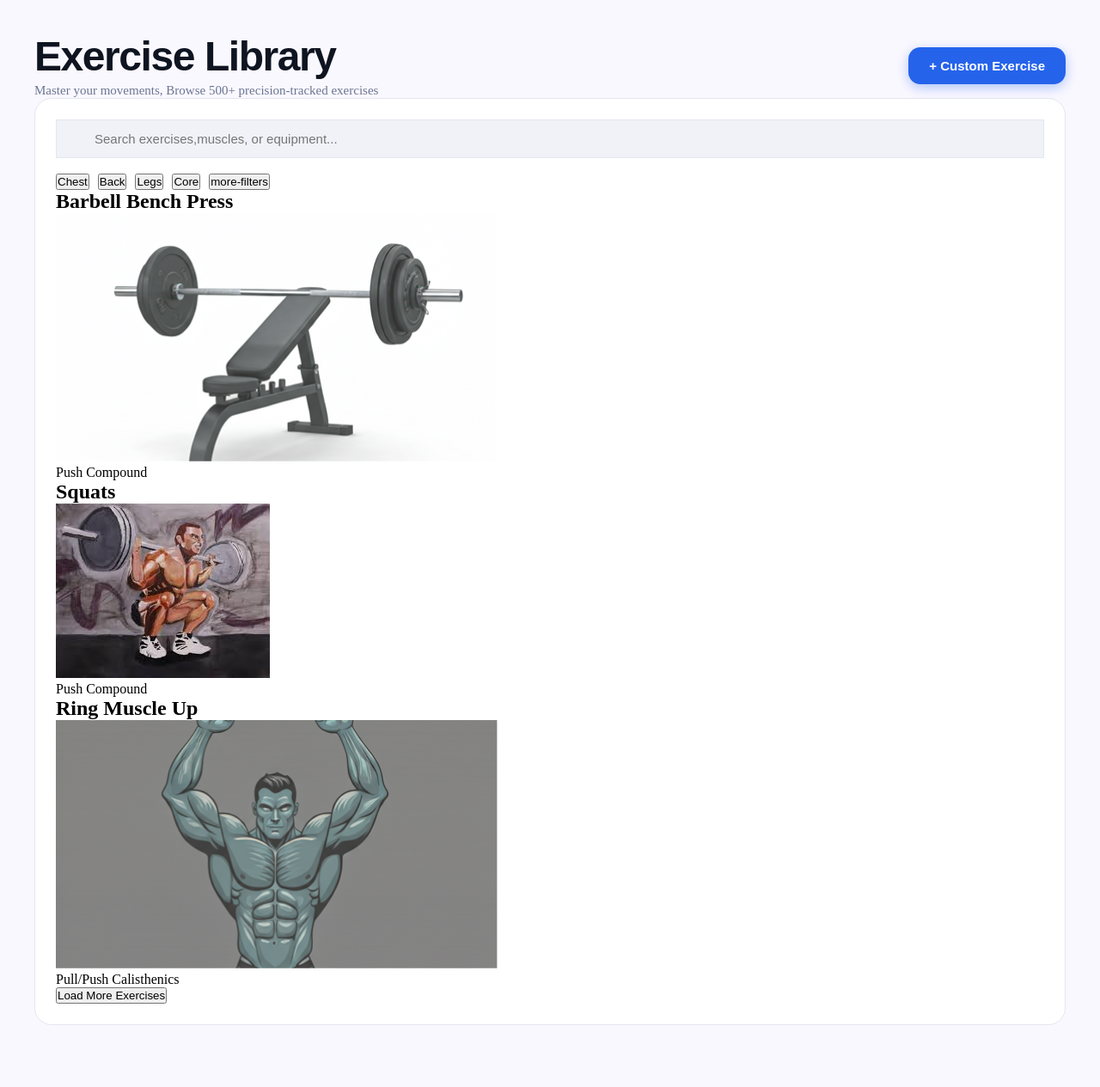
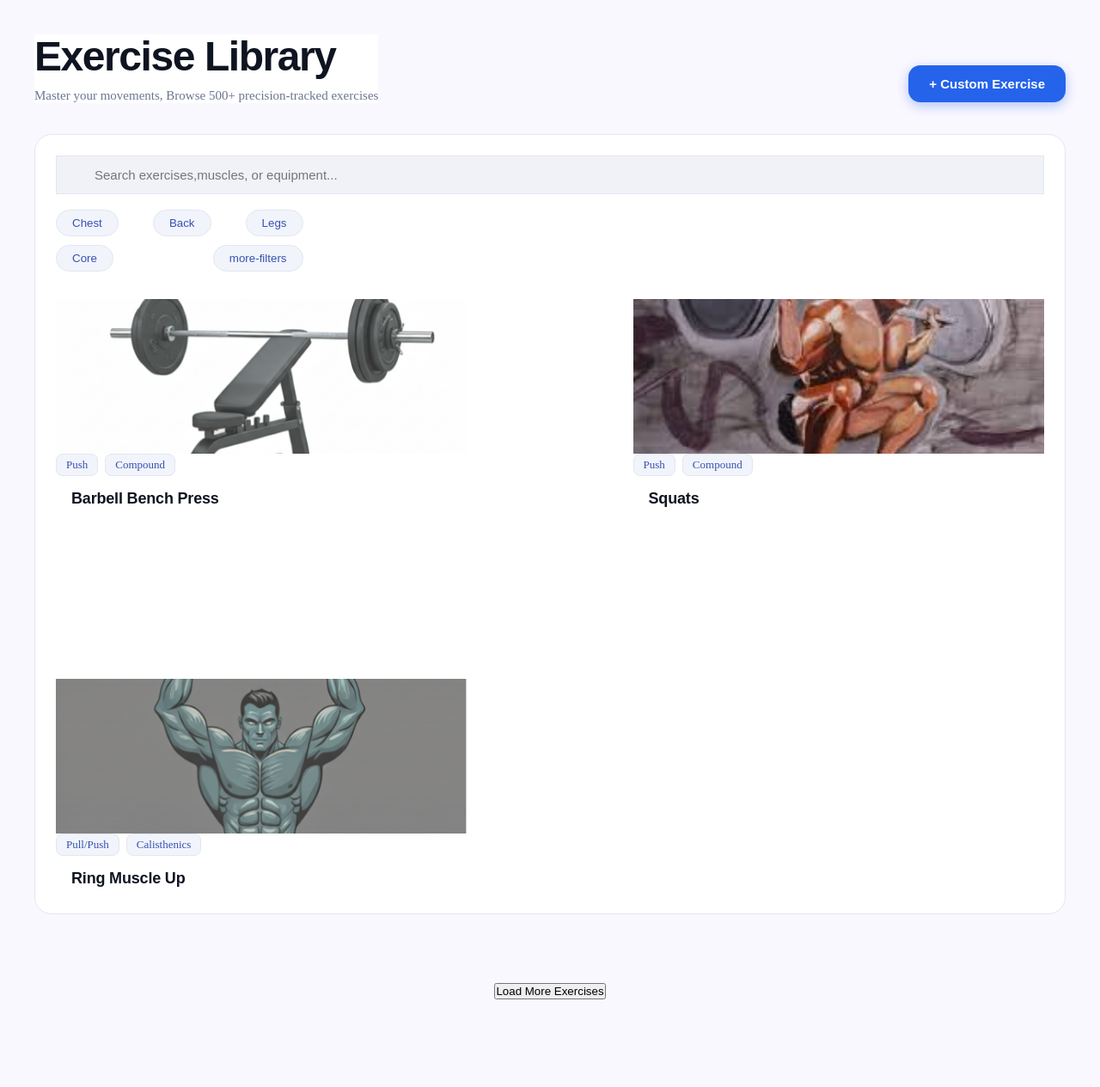
Before and after one commit to Mohamedahmedkotb/IRONPULSE, a PHP site: page /html/Exerciselibrary.html in a window 1280 px wide. Shown: the whole page at 86% size. After the commit the page ends 1163 px from the top, so only its background shows below. Run offline with PHP 8.4, Linux system fonts and the light colour scheme.

Commit message:
exercise111

```diff
--- a/html/Exerciselibrary.html
+++ b/html/Exerciselibrary.html
@@ -9,7 +9,7 @@
 <body>
 <div class="main">
     <div class="herosection">
- <div class="text00">
+ <div class="text0">
     <p class="text1"> Exercise Library </p>
     <p class="text2"> Master your movements, Browse 500+ precision-tracked exercises  </p>
     </div>
@@ -53,24 +53,12 @@
     </div>
 </div>
 </div>
- <div class="load-more">
-    <button class="btn-load-more">Load More Exercises</button>
-  </div>
-
-
-
-
-
-
-
-
-
-
 
 </div>
-
-
 </form>
+ <div class="btn">
+    <button class="btn-load-more">Load More Exercises</button>
+</div>
 </div>
 
 
--- a/styles/Exerciselibreary.css
+++ b/styles/Exerciselibreary.css
@@ -96,7 +96,111 @@ width: 100% ;
   align-items: center;
   gap: 10px;
   flex-wrap: wrap;
+  width: 25%;
+  justify-content: space-between;
+
+}
+.filter-btn{
+padding: 7px 18px;
+
+
+width: auto;
+border: 1px solid #e2e6f0 ;
+border-radius: 100px;
+color: #3851b1;
+background-color:#f1f4fb ;
+cursor: pointer;
+transition: all .2s;
+
+
+}
+.more-filters-btn{
+  padding: 7px  18px;
+  border: 1px solid #e2e6f0 ;
+border-radius: 100px;
+color: #3851b1;
+background-color:#f1f4fb ;
+cursor: pointer;
+transition: all .2s;
 }
 .Exercises {
+   display: grid;
+  grid-template-columns: repeat(auto-fill, minmax(300px, 1fr));
+  gap: 193.1px;
+  margin-top: 32px;
 
 }
+.Bench-press,
+.squats,
+.bodyweight {
+background:#ffffff ;
+border:1px none #e2e6f0 ;
+display: flex;
+flex-direction: column;
+cursor: pointer;
+}
+.Bench-press:hover,
+.squats:hover,
+.bodyweight:hover{
+
+transform: translateY(-5px);
+ box-shadow: 0 8px 32px rgba(37,99,235,.13), 0 2px 8px rgba(15,20,60,.08);
+  border-color: rgba(37,99,235,.2);
+  transform: scale(1.04);
+
+}
+.Bench-press img,
+.squats img,
+.bodyweight img {
+  width: 100%;
+  height: 180px;
+  object-fit: cover;
+  display: block;
+  transition: transform .4s ease;
+}
+.card-titleb,
+.card-titles,
+.card-titleBW {
+  font-family: 'Syne', sans-serif;
+  font-size: 18px;
+  font-weight: 700;
+  color: #0f1421;
+  letter-spacing: -0.01em;
+  padding: 16px 18px 6px;
+  order: 2;
+}
+.tags{
+display: flex;
+font-size:small ;
+gap: 8px;
+flex-wrap: wrap;
+}
+.tag{
+ padding: 4px 11px;
+background-color:#f1f4fb ;
+color: #3851b1;
+display: flex;
+border-radius:8px;
+border: 1px solid #e2e6f0;
+ transition: background .2s, color .2s, border-color .2s;
+
+
+}
+.btn{
+  display: flex;
+  justify-content: center;
+ align-self:flex-end ;
+ width: 100%;
+ font-size: medium;
+ margin-top: 80px;
+
+
+}
+/* .btn-load-more{
+display:flex;
+justify-content: center;
+
+
+
+
+} */
```
